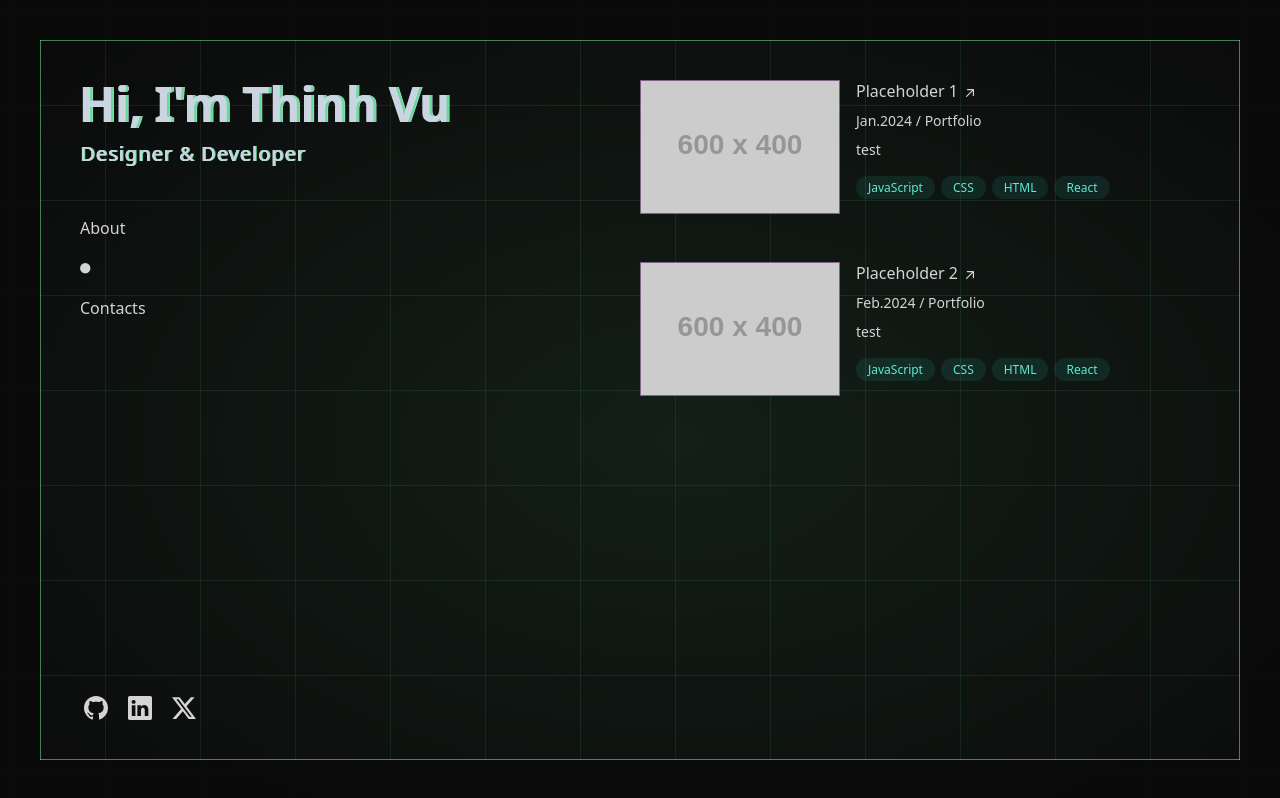
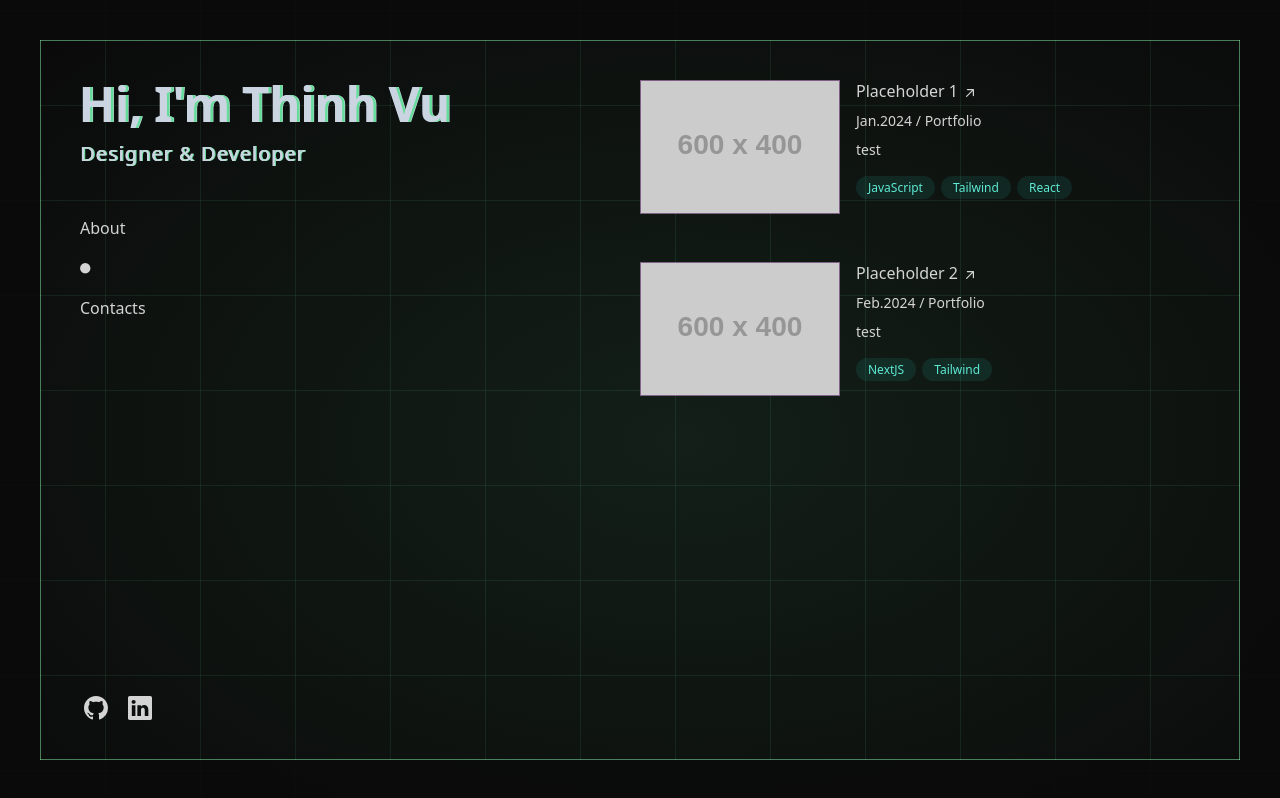
Before and after one commit to tinxtin/react-portfolio, a React (Vite) app: page /projects in a window 1280 px wide. Built offline with nearby package versions, Linux system fonts and the light colour scheme.

Commit message:
redone code to dry code

```diff
--- a/src/components/contacts/social.jsx
+++ b/src/components/contacts/social.jsx
@@ -1,35 +1,36 @@
 import React, { useState, useEffect } from 'react';
-
+import { Link } from "react-router-dom";
 
 function Social() {
+
+    const paths = [
+        {
+            name: 'Github',
+            path: <path d="M8 0C3.58 0 0 3.58 0 8c0 3.54 2.29 6.53 5.47 7.59.4.07.55-.17.55-.38 0-.19-.01-.82-.01-1.49-2.01.37-2.53-.49-2.69-.94-.09-.23-.48-.94-.82-1.13-.28-.15-.68-.52-.01-.53.63-.01 1.08.58 1.23.82.72 1.21 1.87.87 2.33.66.07-.52.28-.87.51-1.07-1.78-.2-3.64-.89-3.64-3.95 0-.87.31-1.59.82-2.15-.08-.2-.36-1.02.08-2.12 0 0 .67-.21 2.2.82.64-.18 1.32-.27 2-.27s1.36.09 2 .27c1.53-1.04 2.2-.82 2.2-.82.44 1.1.16 1.92.08 2.12.51.56.82 1.27.82 2.15 0 3.07-1.87 3.75-3.65 3.95.29.25.54.73.54 1.48 0 1.07-.01 1.93-.01 2.2 0 .21.15.46.55.38A8.01 8.01 0 0 0 16 8c0-4.42-3.58-8-8-8"/>
+        },
+        {
+            name: 'Linkedin',
+            path: <path d="M0 1.146C0 .513.526 0 1.175 0h13.65C15.474 0 16 .513 16 1.146v13.708c0 .633-.526 1.146-1.175 1.146H1.175C.526 16 0 15.487 0 14.854zm4.943 12.248V6.169H2.542v7.225zm-1.2-8.212c.837 0 1.358-.554 1.358-1.248-.015-.709-.52-1.248-1.342-1.248S2.4 3.226 2.4 3.934c0 .694.521 1.248 1.327 1.248zm4.908 8.212V9.359c0-.216.016-.432.08-.586.173-.431.568-.878 1.232-.878.869 0 1.216.662 1.216 1.634v3.865h2.401V9.25c0-2.22-1.184-3.252-2.764-3.252-1.274 0-1.845.7-2.165 1.193v.025h-.016l.016-.025V6.169h-2.4c.03.678 0 7.225 0 7.225z"/>
+        },
+    ]
+
+    const socials = paths.map((social, i) => {
+        return (
+            <li key={i} id='socialApp' className='text-xs mr-5'>
+                <Link to={''} target='_blank' datatype='data-link'>
+                    <span className='absolute w-px h-px p-0 m-px overflow-hidden whitespace-nowrap border-0'>{ social.name }</span>
+                    <svg xmlns="http://www.w3.org/2000/svg" width="16" height="16" fill="currentColor" className="bi bi-github w-6 h-6 cursor-pointer transition-colors hover:text-teal-300" viewBox="0 0 16 16">
+                        { social.path }
+                    </svg>
+                </Link>
+            </li>
+        )
+    })
 
     return (
         <div id='social' className='fixed left-2space bottom-2space'>
             <ul id='socialList' aria-label='Social Media' className='flex items-center list-none mt-8 ml-1'>
-                <li id='socialApp' className='text-xs mr-5'>
-                    <a target='_blank' datatype='data-link'>
-                        <span className='absolute w-px h-px p-0 m-px overflow-hidden whitespace-nowrap border-0'>Github</span>
-                        <svg xmlns="http://www.w3.org/2000/svg" width="16" height="16" fill="currentColor" className="bi bi-github w-6 h-6 cursor-pointer transition-colors hover:text-teal-300" viewBox="0 0 16 16">
-                            <path d="M8 0C3.58 0 0 3.58 0 8c0 3.54 2.29 6.53 5.47 7.59.4.07.55-.17.55-.38 0-.19-.01-.82-.01-1.49-2.01.37-2.53-.49-2.69-.94-.09-.23-.48-.94-.82-1.13-.28-.15-.68-.52-.01-.53.63-.01 1.08.58 1.23.82.72 1.21 1.87.87 2.33.66.07-.52.28-.87.51-1.07-1.78-.2-3.64-.89-3.64-3.95 0-.87.31-1.59.82-2.15-.08-.2-.36-1.02.08-2.12 0 0 .67-.21 2.2.82.64-.18 1.32-.27 2-.27s1.36.09 2 .27c1.53-1.04 2.2-.82 2.2-.82.44 1.1.16 1.92.08 2.12.51.56.82 1.27.82 2.15 0 3.07-1.87 3.75-3.65 3.95.29.25.54.73.54 1.48 0 1.07-.01 1.93-.01 2.2 0 .21.15.46.55.38A8.01 8.01 0 0 0 16 8c0-4.42-3.58-8-8-8"/>
-                        </svg>
-                    </a>
-                </li>
-                <li id='socialApp' className='text-xs mr-5'>
-                    <a target='_blank' datatype='data-link'>
-                        <span className='absolute w-px h-px p-0 m-px overflow-hidden whitespace-nowrap border-0'>Linkedin</span>
-                        <svg xmlns="http://www.w3.org/2000/svg" width="16" height="16" fill="currentColor" className="bi bi-linkedin w-6 h-6 cursor-pointer transition-colors hover:text-teal-300" viewBox="0 0 16 16">
-                            <path d="M0 1.146C0 .513.526 0 1.175 0h13.65C15.474 0 16 .513 16 1.146v13.708c0 .633-.526 1.146-1.175 1.146H1.175C.526 16 0 15.487 0 14.854zm4.943 12.248V6.169H2.542v7.225zm-1.2-8.212c.837 0 1.358-.554 1.358-1.248-.015-.709-.52-1.248-1.342-1.248S2.4 3.226 2.4 3.934c0 .694.521 1.248 1.327 1.248zm4.908 8.212V9.359c0-.216.016-.432.08-.586.173-.431.568-.878 1.232-.878.869 0 1.216.662 1.216 1.634v3.865h2.401V9.25c0-2.22-1.184-3.252-2.764-3.252-1.274 0-1.845.7-2.165 1.193v.025h-.016l.016-.025V6.169h-2.4c.03.678 0 7.225 0 7.225z"/>
-                        </svg>
-                    </a>
-                </li>
-                <li id='socialApp' className='text-xs mr-5'>
-                    <a target='_blank' datatype='data-link'>
-                        <span className='absolute w-px h-px p-0 m-px overflow-hidden whitespace-nowrap border-0'>Twitter</span>
-                        <svg xmlns="http://www.w3.org/2000/svg" width="16" height="16" fill="currentColor" className="bi bi-twitter-x w-6 h-6 cursor-pointer transition-colors hover:text-teal-300" viewBox="0 0 16 16">
-                            <path d="M12.6.75h2.454l-5.36 6.142L16 15.25h-4.937l-3.867-5.07-4.425 5.07H.316l5.733-6.57L0 .75h5.063l3.495 4.633L12.601.75Zm-.86 13.028h1.36L4.323 2.145H2.865z"/>
-                        </svg>
-                    </a>
-                </li>
+                { socials }
             </ul>
         </div>
     )
--- a/src/components/projects/project.jsx
+++ b/src/components/projects/project.jsx
@@ -1,13 +1,24 @@
+import { Link } from "react-router-dom";
 
-function Project({ name, date, type, description }) {
+function Card({ name, date, type, description, technology }) {
+
+    let techUsed = technology.map((tech, i) => {
+        return (
+            <li key={i} className='mr-1.5 mt-2'>
+                <div className='flex items-center rounded-full bg-teal-400/10 text-teal-300 px-3 py-1 text-xs font-medium leading-tight'>
+                    { tech }
+                </div>
+            </li>
+        )
+    })
 
     return (
-        <div id='projects'>
+        <div id='card'>
             <div className='group grid relative gap-4 grid-cols-8 transition-all'>
                 <div id='containerBorder' className='absolute -left-4 -top-4 -right-4 -bottom-4 rounded-md z-0 transition lg:-left-6 lg:-right-6 lg:group-hover:border-solid lg:group-hover:border-[1px] border-fuchsia-300/50 rounded-none'></div>
                 <div className='col-span-5 order-2 z-10'>
                     <h3 className='font-medium leading-snug text-neutral-300'>
-                        <a href='' className='inline-flex item-baseline leading-tight font-medium text-neutral-300 hover:text-teal-300 focus-visible:text-teal-300'>
+                        <Link to={''} className='inline-flex item-baseline leading-tight font-medium text-neutral-300 hover:text-teal-300 focus-visible:text-teal-300'>
                             <span id='linkBorder' className='absolute -left-4 -top-4 -right-4 -bottom-4 rounded-md sm:-left-6 sm:-right-6'></span>
                             <span id='linkTitle' className=''>
                                 { name }
@@ -17,7 +28,7 @@
                                     </svg>
                                 </span>
                             </span>
-                        </a>
+                        </Link>
                     </h3>
                     <p className='text-sm font-medium leading-normal mt-2 text-balance'>
                         { date } / { type }
@@ -26,26 +37,7 @@
                         { description }
                     </p>
                     <ul className='mt-2 flex flex-wrap'>
-                        <li className='mr-1.5 mt-2'>
-                            <div className='flex items-center rounded-full bg-teal-400/10 text-teal-300 px-3 py-1 text-xs font-medium leading-tight'>
-                                JavaScript
-                            </div>
-                        </li>
-                        <li className='mr-1.5 mt-2'>
-                            <div className='flex items-center rounded-full bg-teal-400/10 text-teal-300 px-3 py-1 text-xs font-medium leading-tight'>
-                                CSS
-                            </div>
-                        </li>
-                        <li className='mr-1.5 mt-2'>
-                            <div className='flex items-center rounded-full bg-teal-400/10 text-teal-300 px-3 py-1 text-xs font-medium leading-tight'>
-                                HTML
-                            </div>
-                        </li>
-                        <li className='mr-1.5 mt-2'>
-                            <div className='flex items-center rounded-full bg-teal-400/10 text-teal-300 px-3 py-1 text-xs font-medium leading-tight'>
-                                React
-                            </div>
-                        </li>
+                        { techUsed }
                     </ul>
                 </div>
                 <img loading='lazy' width={200} height={48} decoding='async' src='https://placehold.co/600x400' className='col-span-3 border-[1px] transition border-fuchsia-300/50 group-hover:border-fuchsia-300/50' style={{color: 'transparent'}}>
@@ -55,4 +47,4 @@
     )
 }
 
-export default Project;
+export default Card;
--- a/src/pages/contacts.jsx
+++ b/src/pages/contacts.jsx
@@ -3,8 +3,8 @@
 
     return (
         <section className='page w-full min-h-screen'>
-            <div className='absolute right-2space bottom-2space whitespace-nowrap text-wrap w-1/4 leading-normal'>
-                email.com
+            <div className='absolute right-2space bottom-2space whitespace-nowrap text-wrap w-1/4 leading-normal w-min'>
+                <span className=''>email@com</span>
             </div>
         </section>
     )
--- a/src/pages/projects.jsx
+++ b/src/pages/projects.jsx
@@ -1,52 +1,46 @@
-import Project from '../components/projects/project';
+import Cards from '../components/projects/project';
 import { useState, useEffect } from 'react'
 
 function Projects() {
 
-    const projects = {
-        1: {
+    const projectList = [
+        {
             name: 'Placeholder 1',
             date: 'Jan.2024',
             product: 'Portfolio',
             description: 'test',
+            tech: [
+                'JavaScript',
+                'Tailwind',
+                'React'
+            ]
         },
-        2: {
+        {
             name: 'Placeholder 2',
             date: 'Feb.2024',
             product: 'Portfolio',
             description: 'test',
+            tech: [
+                'NextJS',
+                'Tailwind',
+            ]
         },
-        3: {
-            name: 'Placeholder 3',
-            date: 'March.2024',
-            product: 'Portfolio',
-            description: 'test',
-        },
-        4: {
-            name: 'Placeholder 4',
-            date: 'April.2024',
-            product: 'Portfolio',
-            description: 'test',
-        },
-        5: {
-            name: 'Placeholder 5',
-            date: 'May.2024',
-            product: 'Portfolio',
-            description: 'test',
-        },
-    }
+    ]
+
+    let projects = projectList.map((project ,i) => {
+        return (
+            <li key={i}>
+                <Cards name={project.name} date={project.date} type={project.product} description={project.description} technology={project.tech}/>
+            </li>
+        )
+    })
 
     return (
         <section className='w-full min-h-screen page'>
             <div className='py-2space px-2space whitespace-nowrap'>
                 <div className="m-0 p-0">
                     <ul className='flex flex-col items-end gap-y-12'>
-                        <li>
-                            <Project name={projects[1].name} date={projects[1].date} type={projects[1].product} description={projects[1].description}/>
-                        </li>
-                        <li>
-                            <Project name={projects[2].name} date={projects[2].date} type={projects[2].product} description={projects[2].description}/>
-                        </li>
+                        {projects}
                     </ul>
                 </div>
             </div>
```
